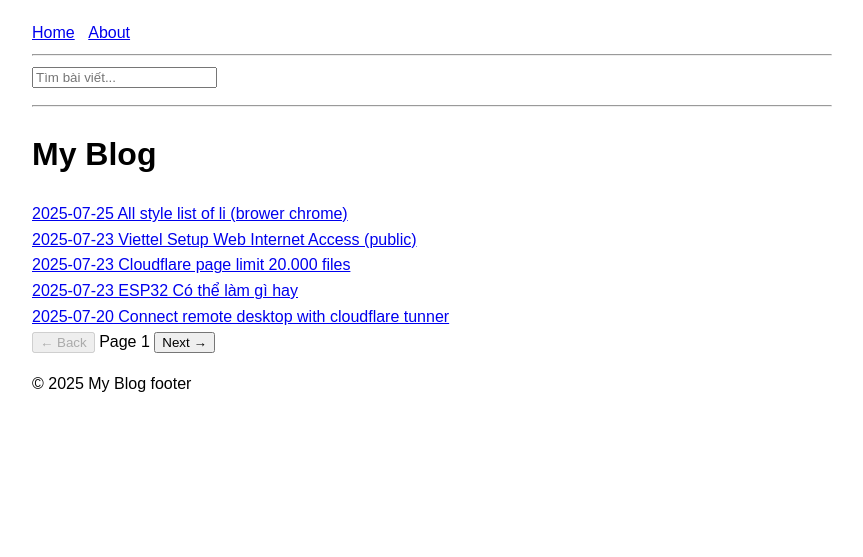
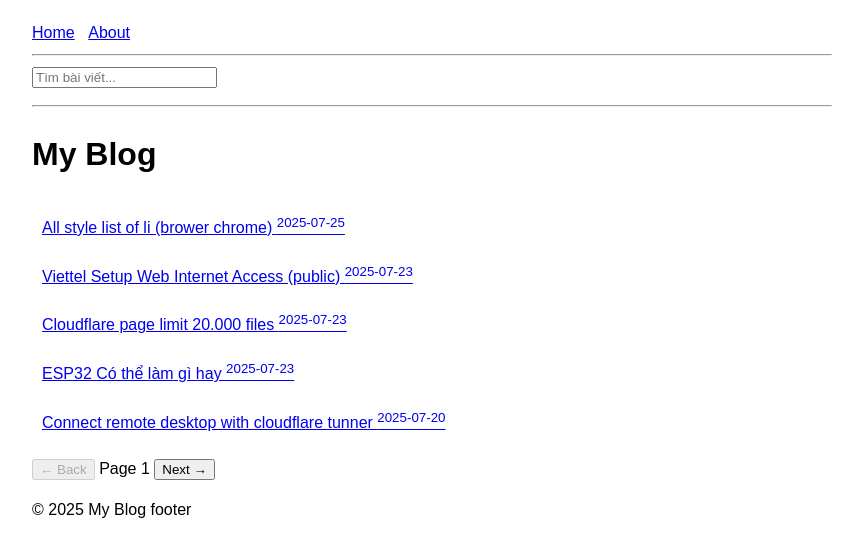
Before and after one commit to tranchausky/blog, a Jekyll site: the page built from index.md, in a window 1280 px wide. Shown: the top 557 px of the page, without its empty margins (208-1071 px from the left). Built offline with Jekyll 4.4.1, drawn with Linux system fonts in a browser that asks for light colours.

Commit message:
update style

```diff
--- a/_includes/footer.html
+++ b/_includes/footer.html
@@ -4,4 +4,4 @@
 
 
 
- <script src="{{ '/assets/js/my-script.js' | relative_url }}?v=1"></script>
+<script src="{{ '/assets/js/my-script.js' | relative_url }}?v={{ site.time | date: '%Y%m%d%H%M%S' }}"></script>
--- a/_layouts/default.html
+++ b/_layouts/default.html
@@ -3,7 +3,7 @@
 <head>
   <meta charset="UTF-8">
   <title>{{ page.title }}</title>
-  <link rel="stylesheet" href="{{ '/assets/main.css' | relative_url }}">
+  <link rel="stylesheet" href="{{ '/assets/main.css' | relative_url }}?v={{ site.time | date: '%Y%m%d%H%M%S' }}">
 </head>
 <body>
   {% include header.html %}
--- a/assets/js/my-script.js
+++ b/assets/js/my-script.js
@@ -56,7 +56,7 @@ function render() {
 
   paginated.forEach(post => {
     const item = document.createElement('div');
-    item.innerHTML = `<a href="${post.url}">${convertUlrDate(post.url)}  ${post.title}</a>`;
+    item.innerHTML = `<a href="${post.url}">${post.title} <sup>${convertUlrDate(post.url)}</sup></a>`;
     container.appendChild(item);
   });
 
--- a/assets/main.css
+++ b/assets/main.css
@@ -9,3 +9,5 @@
       margin-right: 10px;
     }
     #disqus_thread{border: 1px solid #80808052; padding: 10px; max-width: 500px; margin: auto; margin-top: 100px; margin-bottom: 30px;}
+#pagination{margin-top: 10px;}
+#post-list >div{padding: 10px;}
```
